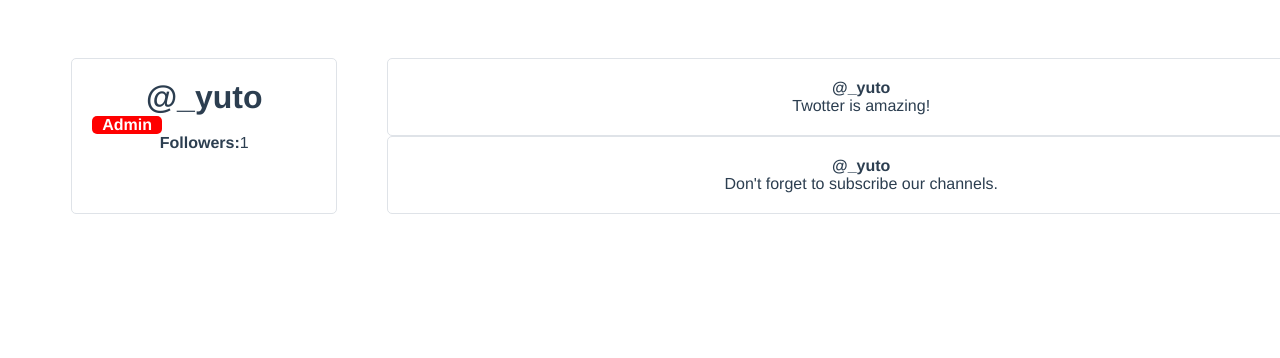
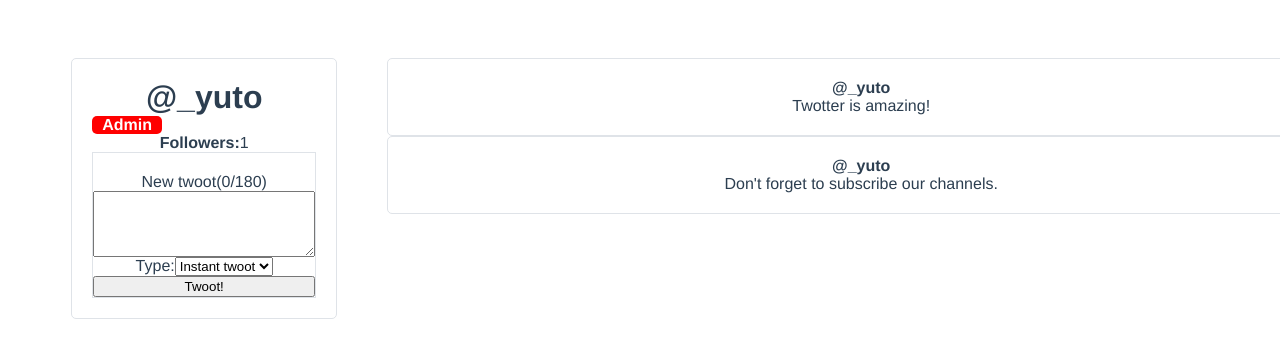
Before and after one commit to suzuking1192/twotter, a Vue app: page / in a window 1280 px wide. Shown: the top 358 px of the page. Built offline with nearby package versions, Linux system fonts and the light colour scheme.

Commit message:
add scss and form

```diff
--- a/package.json
+++ b/package.json
@@ -9,6 +9,8 @@
   },
   "dependencies": {
     "core-js": "^3.6.5",
+    "node-sass": "^5.0.0",
+    "sass-loader": "^10.1.0",
     "vue": "^3.0.0"
   },
   "devDependencies": {
--- a/src/components/Twootitem.vue
+++ b/src/components/Twootitem.vue
@@ -1,5 +1,5 @@
 <template>
-  <div class="twoot-item">
+  <div class="twoot-item" @click="favoriteTwoot(twoot.id)">
     <div class="user-profile__twoot">
       <div class="twoot-item__user">
         @{{username}}
@@ -23,13 +23,18 @@ export default {
     twoot:{
       type:Object,
       required:true
+    },
+    methods:{
+      favoriteTwoot(id){
+        this.$emit('favorite',id);
+      }
     }
   }
 };
 
 </script>
 
-<style>
+<style lang='scss' scoped>
 .twoot-item{
   padding:20px;
   background-color:white;
@@ -38,14 +43,16 @@ export default {
   box-sizing: border-box;
   cursor:pointer;
   transition: all 0.25s ease;
+
+  .twoot-item__user{
+    font-weight:bold;
+  }
+
+  &:hover{
+    transform: scale(1.1,1.1);
+  }
 }
 
-.twoot-item:hover{
-  transform: scale(1.1,1.1);
-}
 
-.twoot-item__user{
-  font-weight:bold;
-}
 
 </style>
--- a/src/components/UserProfile.vue
+++ b/src/components/UserProfile.vue
@@ -8,9 +8,27 @@
       <div class="user-profile__follwer-count">
         <strong>Followers:</strong>{{followers}}
       </div>
+      <form class='user_profile__create-twoot' @submit.prevent='createNewTwoot' :class="{'--exceeded': newTwootCharacterCount > 180}">
+        <label for='newTwoot'>New twoot({{newTwootCharacterCount}}/180)</label>
+        <textarea id='newTwoot' rows='4' v-model='newTwootContent'/>
+
+        <div class="user-profile__create-twoot-type">
+          <label for='newTwootType'>Type:</label>
+          <select id='newTwootType' v-model='selectedTwootType'>
+            <option :value='option.value' v-for='(option,index) in twootTypes' :key='index'>
+              {{ option.name }}
+            </option>
+          </select>
+        </div>
+
+        <button>
+          Twoot!
+        </button>
+
+      </form>
     </div>
     <div class="user-profile__twoots-wrapper">
-      <TwootItem v-for="twoot in user.twoots" :key="twoot.id" :username="user.username" :twoot="twoot" />
+      <TwootItem v-for="twoot in user.twoots" :key="twoot.id" :username="user.username" :twoot="twoot" @favorite="toggleFavorite" />
     </div>
   </div>
 
@@ -25,6 +43,12 @@ export default {
   components:{TwootItem},
   data(){
   return{
+    newTwootContent:'',
+    selectedTwootType:'instant',
+    twootTypes:[
+      {value:'draft',name:'Draft'},
+      {value:'instant',name:'Instant twoot'},
+    ],
     followers: 0,
     user:{
       id:1,
@@ -51,12 +75,27 @@ export default {
     fullName(){
         return `${this.user.firstname} ${this.user.lastname}`;
 
+    },
+    newTwootCharacterCount(){
+      return this.newTwootContent.length;
     }
 
   },
   methods:{
     followUser(){
        this.followers++;
+    },
+    toggleFavorite(id){
+      console.log(`Favorited Twoot #${id}`);
+    },
+    createNewTwoot(){
+      if (this.newTwootContent  && this.selectedTwootType !== 'draft'){
+        this.user.twoots.unshift( {
+          id: this.user.twoots.length + 1 ,
+          content: this.newTwootContent,
+        })
+        this.newTwootContent=''
+      }
     }
   },
 
@@ -67,13 +106,12 @@ export default {
 }
 </script>
 
-<style>
+<style lang='scss' scoped>
 .user-profile{
   display:grid;
   grid-template-columns: 1fr 3fr;
   width: 100%;
   padding: 50px 5%;
-}
 
   .user-profile__user-panel{
     display:flex;
@@ -85,6 +123,10 @@ export default {
     border:1px solid #DFE3E8;
   }
 
+  h1{
+    margin:0;
+  }
+
   .user-profile__admin-badge{
     background: red;
     color: white;
@@ -94,9 +136,20 @@ export default {
     font-weight: bold;
   }
 
-h1{
-  margin:0;
+  .user_profile__create-twoot{
+    border:1px solid #DFE3E8;
+    display: flex;
+    padding-top: 20px;
+    flex-direction:column;
+
+    &.--exceeded{
+      color:red;
+    }
+  }
+
 }
 
 
+
+
 </style>
```
Also changed, not shown: 1 other file (tests, documents, lock files or other folders). Lines whose indentation alone changed are shown as unchanged.
